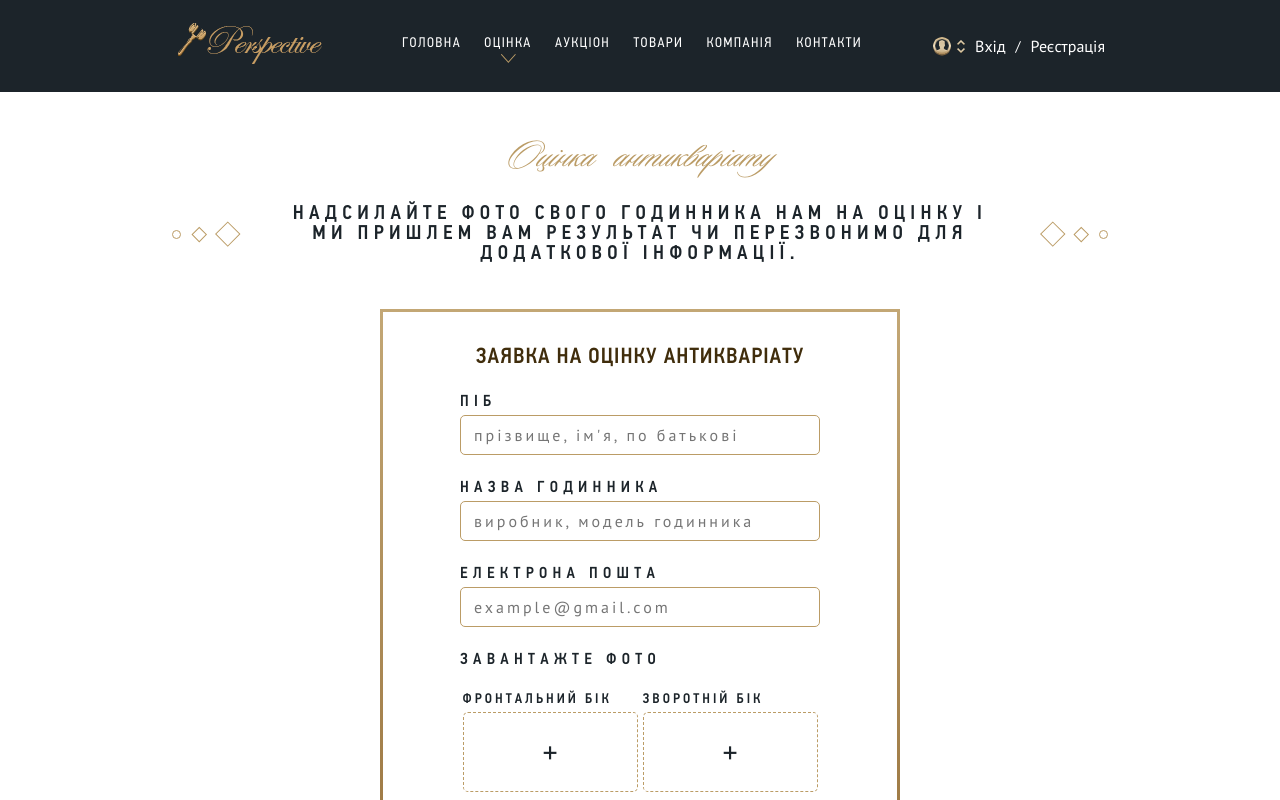
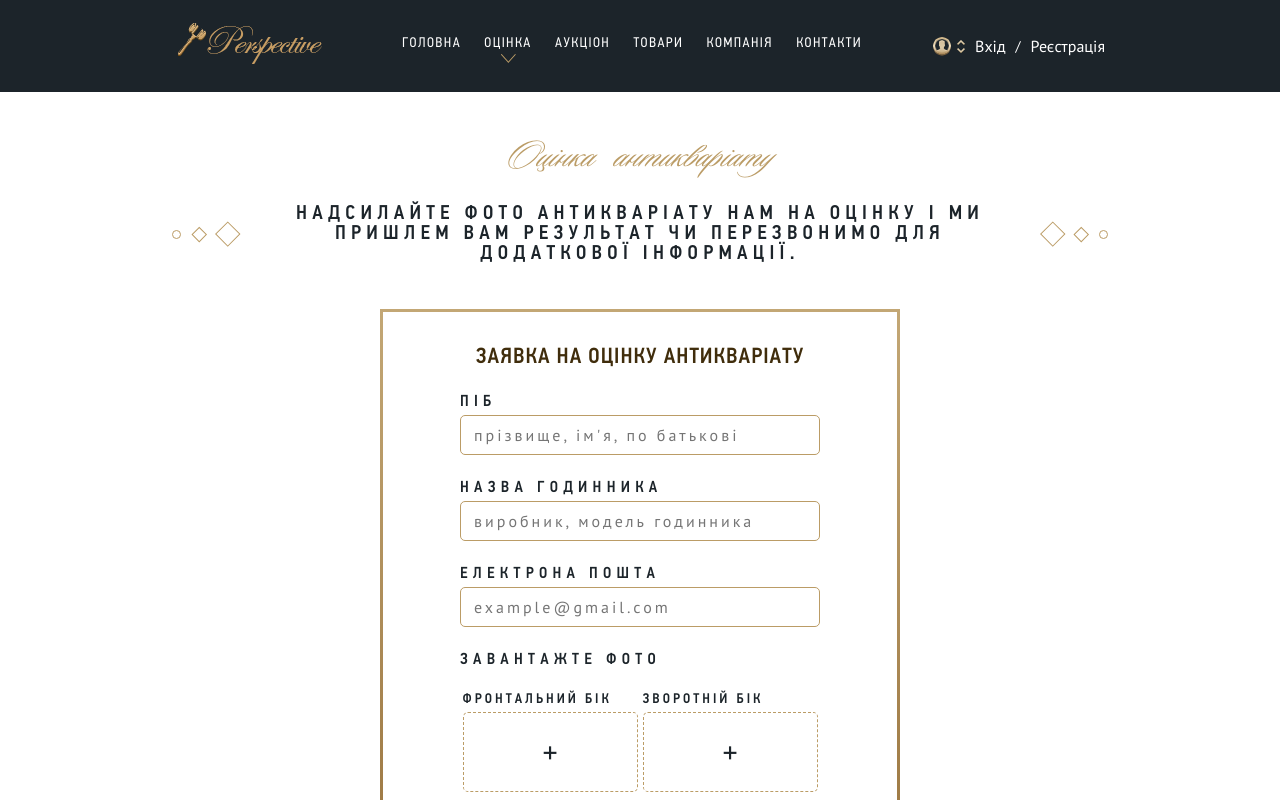
Before and after one commit to En-Theos/Pawnshop-Coursework-5_course, a React (Create React App) app: page /evaluation/antiques in a window 1280 px wide. Shown: the top 800 px of the page. Built offline with nearby package versions, Linux system fonts and the light colour scheme; no server answers.

Commit message:
title AntiquesPage fix

```diff
--- a/src/pages/antiquesPage/index.tsx
+++ b/src/pages/antiquesPage/index.tsx
@@ -8,7 +8,7 @@ import "../goldPage/style.scss";
 export default function AntiquesPage() {
     return (
         <main className="evaluationPage">
-            <Title minorTitle={{ text: "Оцiнка антикварiату" }} mainTitle={{ text: "Надсилайте фото свого годинника нам на оцінку і ми пришлем вам результат чи перезвонимо для додаткової інформації.", size: "20px" }} />
+            <Title minorTitle={{ text: "Оцiнка антикварiату" }} mainTitle={{ text: "Надсилайте фото антикваріату нам на оцінку і ми пришлем вам результат чи перезвонимо для додаткової інформації.", size: "20px" }} />
             <EvaluationAntiques/>
             <BlockText text={["В нашому ломбарді ми вкладаємо особливий сенс у слово 'антикваріат'. Це не просто старовинні предмети, а справжні реліквії минулого, кожен екземпляр яких несе у собі частинку історії та культури. Антикваріат у нас – це подорож у часі, де кожен предмет є свідком свого віку.",
                 "Ми завжди шукаємо унікальність у кожному антикваріаті, який нам довіряють. Кожна столітння шафа, витончено викладений стілець чи витягнутий із забуття малюнок на полотні – це не лише предмети меблів чи мистецтва. Це частка минулого, яка заслуговує на новий початок."]} />
```
